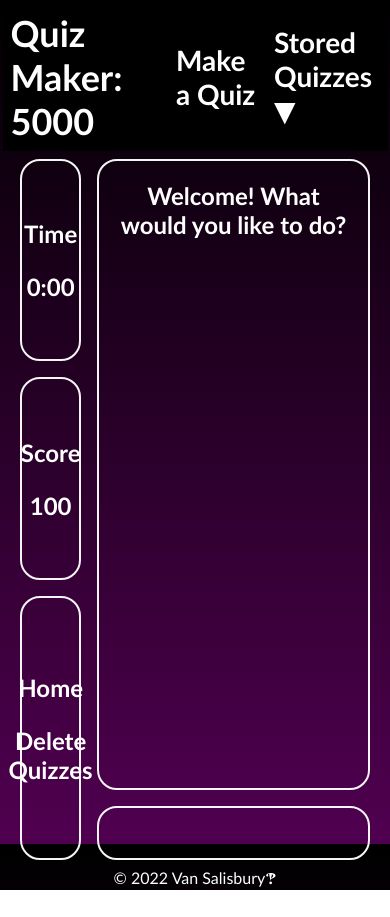
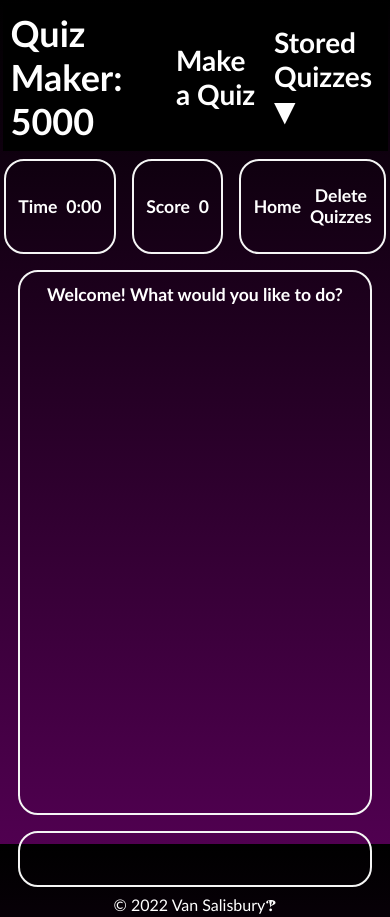
Before and after one commit to hvansalisbury/quiz-generator, a plain HTML site: page index.html in a window 390 px wide. Before the commit the page ends 890 px from the top, so only its background shows below. Drawn offline with Linux system fonts and the light colour scheme.

Commit message:
updated styling

```diff
--- a/assets/css/style.css
+++ b/assets/css/style.css
@@ -35,7 +35,13 @@ nav {
     cursor: pointer;
 }
 
-h1, h2, h3, h4, h5, h6, h7 {
+h1,
+h2,
+h3,
+h4,
+h5,
+h6,
+h7 {
     margin: 0px;
 }
 
@@ -261,7 +267,8 @@ button:active {
     cursor: pointer;
 }
 
-.dropbtn:hover, .dropbtn:focus {
+.dropbtn:hover,
+.dropbtn:focus {
     background-color: #2980B9;
 }
 
@@ -475,3 +482,77 @@ footer {
 .hidden {
     display: none !important;
 }
+
+@media screen and (max-width: 1160px) {
+    #question-form {
+        width: 95%;
+    }
+}
+
+@media screen and (max-width: 976px) {
+    .text-inputs {
+        width: 45%;
+        font-size: 1em;
+        padding: 2px 2px;
+    }
+
+    h4 {
+        font-size: 1em;
+    }
+
+    label {
+        font-size: 1em;
+    }
+}
+
+@media screen and (max-width: 864px) {
+    main {
+        flex-direction: column;
+        align-items: center;
+        width: 100%;
+    }
+
+    aside {
+        flex-direction: row;
+        width: 95vw;
+        justify-content: center;
+        height: 100%;
+    }
+
+    #timer-box {
+        display: flex;
+        flex-direction: row;
+        width: 32vh;
+        height: 75px;
+    }
+
+    #score-box {
+        display: flex;
+        flex-direction: row;
+        width: 32vh;
+        height: 75px;
+    }
+
+    #button-box {
+        display: flex;
+        flex-direction: row;
+        width: 32vh;
+        height: 75px;
+    }
+
+    #main-section {
+        width: 95vw;
+        height: 75vh;
+    }
+
+    #content {
+        height: 70vh;
+    }
+}
+
+@media screen and (max-width: 615px) {
+    h3 {
+        padding: .25em;
+        font-size: 1.1em;
+    }
+}
--- a/index.html
+++ b/index.html
@@ -32,7 +32,7 @@
             </div>
             <div id="score-box" class="box">
                 <h3>Score</h3>
-                <h3 id="score-text">100</h3>
+                <h3 id="score-text">0</h3>
             </div>
             <div id="button-box" class="box">
                 <h3 id="home">Home</h3>
```
